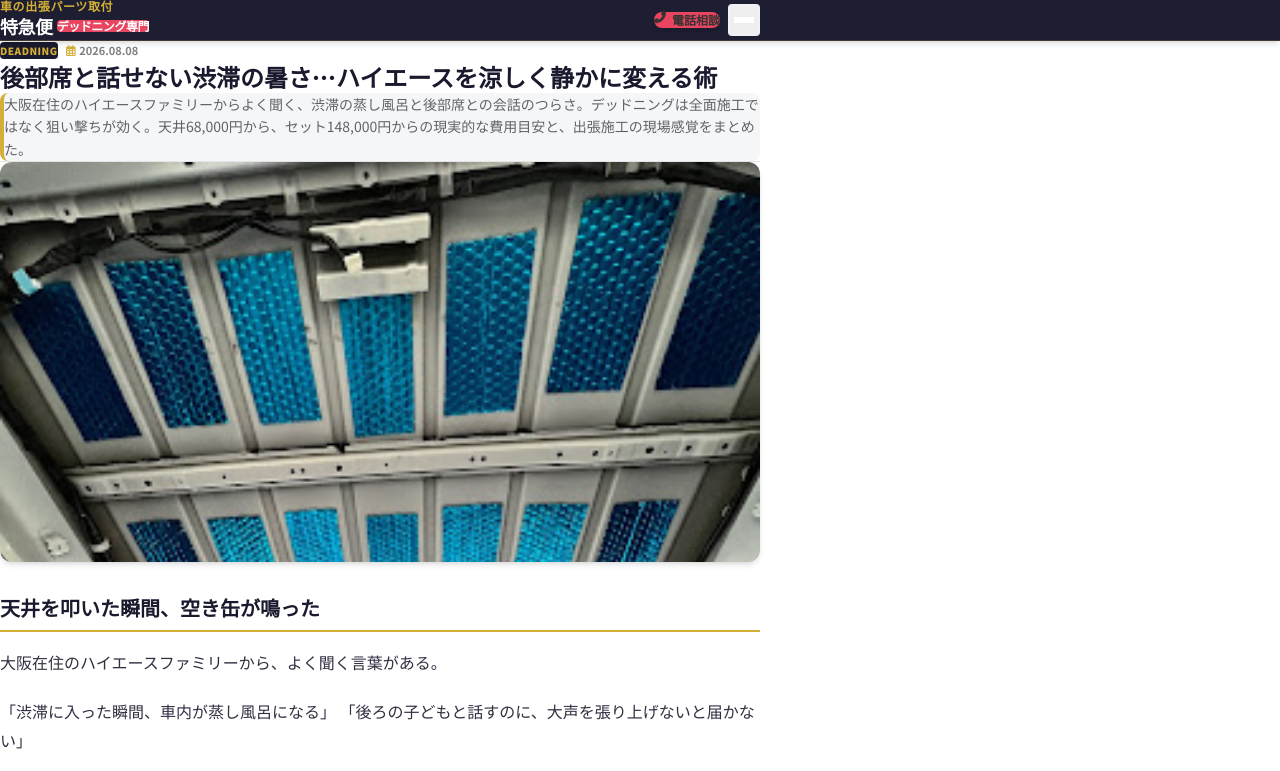
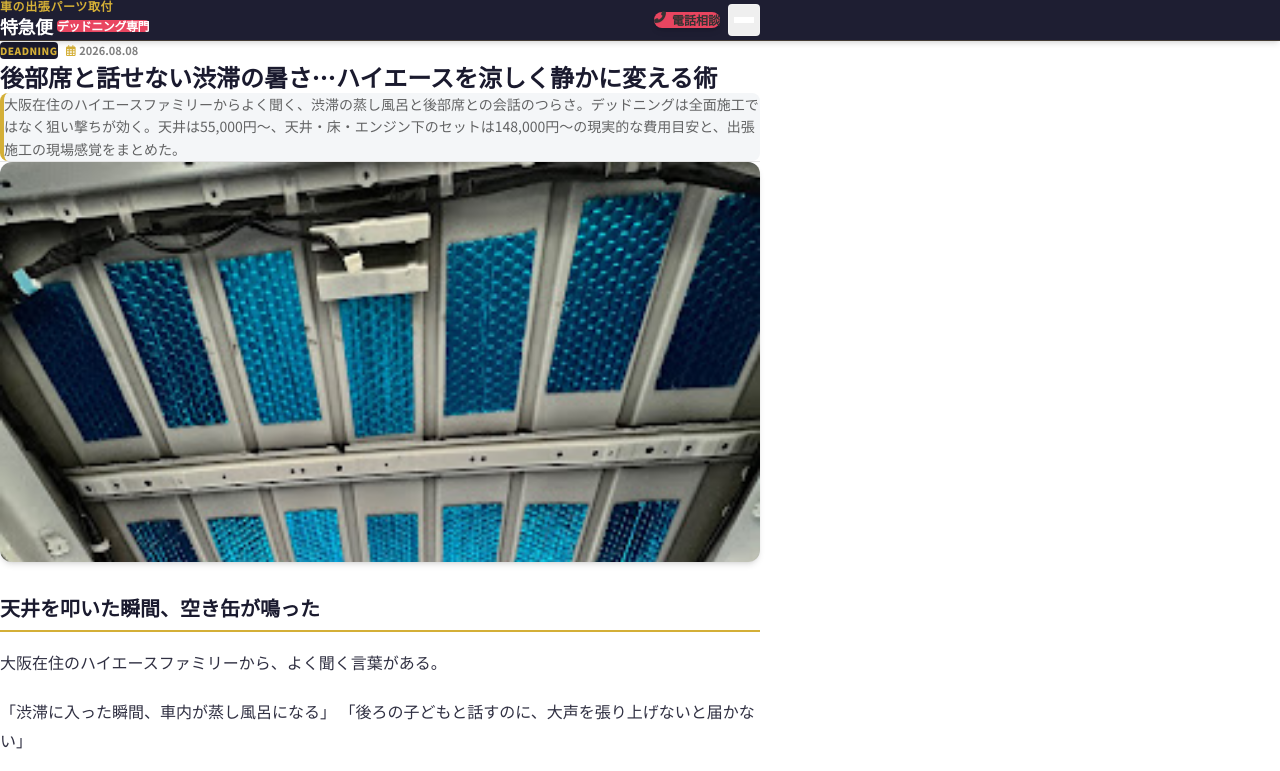
Before and after one commit to fins250903-arch/express1, an Astro site: page /blog/hiacekazoku in a window 1280 px wide. Shown: the top 771 px of the page. Built offline with nearby package versions, Linux system fonts and the light colour scheme; Astro itself is replaced by a stand-in of ours.

Commit message:
Add blog Article JSON-LD and align the Hiace ceiling price.
Blog posts now emit Article/BlogPosting and BreadcrumbList structured data with og:type article. The Hiace family post's ceiling price matches the LP at 55,000円〜.

Co-authored-by: fins250903-arch <fins250903-arch@users.noreply.github.com>

```diff
--- a/src/content/blog/hiacekazoku/index.md
+++ b/src/content/blog/hiacekazoku/index.md
@@ -6,7 +6,7 @@ categories:
 pubDate: 2026-08-08T00:00:00.000Z
 heroImage: "/images/blog/hiacekazoku/hiace.jpg"
 description: >-
-  大阪在住のハイエースファミリーからよく聞く、渋滞の蒸し風呂と後部席との会話のつらさ。デッドニングは全面施工ではなく狙い撃ちが効く。天井68,000円から、セット148,000円からの現実的な費用目安と、出張施工の現場感覚をまとめた。
+  大阪在住のハイエースファミリーからよく聞く、渋滞の蒸し風呂と後部席との会話のつらさ。デッドニングは全面施工ではなく狙い撃ちが効く。天井は55,000円〜、天井・床・エンジン下のセットは148,000円〜の現実的な費用目安と、出張施工の現場感覚をまとめた。
 ---
 
 ## 天井を叩いた瞬間、空き缶が鳴った
@@ -32,7 +32,7 @@ description: >-
 
 「全部やると100万円はかかるのでは」と、相談の入口でよく言われる。想像はわかる。でも現実の目安は違う。
 
-左右ドアは28,000円からで約2〜3時間。ハイエースの天井は68,000円から。天井・床・エンジン下のセットでも148,000円から。まずは天井だけ、という進め方もできる。一気に全部を決めなくていい。
+左右ドアは28,000円からで約2〜3時間。ハイエースの天井は55,000円〜。天井・床・エンジン下のセットでも148,000円〜。まずは天井だけ、という進め方もできる。一気に全部を決めなくていい。
 
 施工歴3年以上、年間300台以上の現場で、大阪のご自宅駐車場へ出張し、預けずに目の前で進める。損害保険にも対応している。初めての店選びで迷うなら、作業を見ながら判断できる環境の方が安心だと、私は思う。
 
--- a/src/layouts/Layout.astro
+++ b/src/layouts/Layout.astro
@@ -11,10 +11,12 @@ interface Props {
   keyword?: string;
   jsonLd?: any;
   noindex?: boolean;
+  ogType?: 'article' | 'website';
 }
 
-const { title, description, canonical, region, keyword, jsonLd, noindex = false } = Astro.props;
+const { title, description, canonical, region, keyword, jsonLd, noindex = false, ogType } = Astro.props;
 const defaultOgImage = SHARE_IMAGE_URL;
+const resolvedOgType = ogType ?? (keyword ? 'article' : 'website');
 ---
 
 <!DOCTYPE html>
@@ -39,7 +41,7 @@ const defaultOgImage = SHARE_IMAGE_URL;
 		<link rel="canonical" href={canonical} />
 
     <!-- Open Graph (OGP) -->
-    <meta property="og:type" content={keyword ? "article" : "website"} />
+    <meta property="og:type" content={resolvedOgType} />
     <meta property="og:title" content={title} />
     <meta property="og:description" content={description} />
     <meta property="og:url" content={canonical} />
--- a/src/pages/blog/[slug].astro
+++ b/src/pages/blog/[slug].astro
@@ -6,6 +6,7 @@ import Footer from '../../components/Footer.astro';
 import CTA from '../../components/CTA.astro';
 import { resolveBlogHeroImage } from '../../utils/blogImages';
 import Icon from '../../components/Icon.astro';
+import { ORGANIZATION_ID, SHARE_IMAGE_URL, TRUST, organizationSchema } from '../../data/trustSignals';
 
 export async function getStaticPaths() {
   const posts = await getCollection('blog');
@@ -26,6 +27,7 @@ const { Content } = await render(post);
 const postDate = post.data.pubDate || post.data.date;
 const coverImage = resolveBlogHeroImage(post);
 const resolvedCanonical = `https://abura.site/blog/${slug}/`;
+const description = post.data.description || `${post.data.title}の出張デッドニング施工事例を詳しくご紹介します。`;
 
 // Formatting Date helper
 const formatDate = (dateObj: Date | undefined) => {
@@ -35,11 +37,76 @@ const formatDate = (dateObj: Date | undefined) => {
   const d = String(dateObj.getDate()).padStart(2, '0');
   return `${y}.${m}.${d}`;
 };
+
+// Schema dates stay on the UTC calendar day stored in frontmatter (T00:00:00.000Z).
+const toIsoDate = (dateObj: Date) => {
+  const y = dateObj.getUTCFullYear();
+  const m = String(dateObj.getUTCMonth() + 1).padStart(2, '0');
+  const d = String(dateObj.getUTCDate()).padStart(2, '0');
+  return `${y}-${m}-${d}`;
+};
+
+const publishedIso = postDate ? toIsoDate(postDate) : undefined;
+// The blog collection has pubDate/date only — no separate updated field.
+const modifiedIso = publishedIso;
+
+const imageUrl = coverImage
+  ? (coverImage.startsWith('http') ? coverImage : `https://abura.site${coverImage.startsWith('/') ? coverImage : `/${coverImage}`}`)
+  : SHARE_IMAGE_URL;
+
+const authorPublisher = {
+  '@type': 'Organization',
+  '@id': ORGANIZATION_ID,
+  name: TRUST.brand,
+  url: 'https://abura.site/deadning/',
+};
+
+const jsonLd = {
+  '@context': 'https://schema.org',
+  '@graph': [
+    {
+      '@type': ['Article', 'BlogPosting'],
+      headline: post.data.title,
+      description,
+      ...(publishedIso ? { datePublished: publishedIso, dateModified: modifiedIso } : {}),
+      author: authorPublisher,
+      publisher: authorPublisher,
+      image: imageUrl,
+      mainEntityOfPage: resolvedCanonical,
+    },
+    organizationSchema(),
+    {
+      '@type': 'BreadcrumbList',
+      itemListElement: [
+        {
+          '@type': 'ListItem',
+          position: 1,
+          name: 'デッドニング',
+          item: 'https://abura.site/deadning/',
+        },
+        {
+          '@type': 'ListItem',
+          position: 2,
+          name: 'ブログ',
+          item: 'https://abura.site/blog/',
+        },
+        {
+          '@type': 'ListItem',
+          position: 3,
+          name: post.data.title,
+          item: resolvedCanonical,
+        },
+      ],
+    },
+  ],
+};
 ---
 <Layout
   title={`${post.data.title}【特急便】`}
-  description={post.data.description || `${post.data.title}の出張デッドニング施工事例を詳しくご紹介します。`}
+  description={description}
   canonical={resolvedCanonical}
+  ogType="article"
+  jsonLd={jsonLd}
 >
   <Header />
 
```
